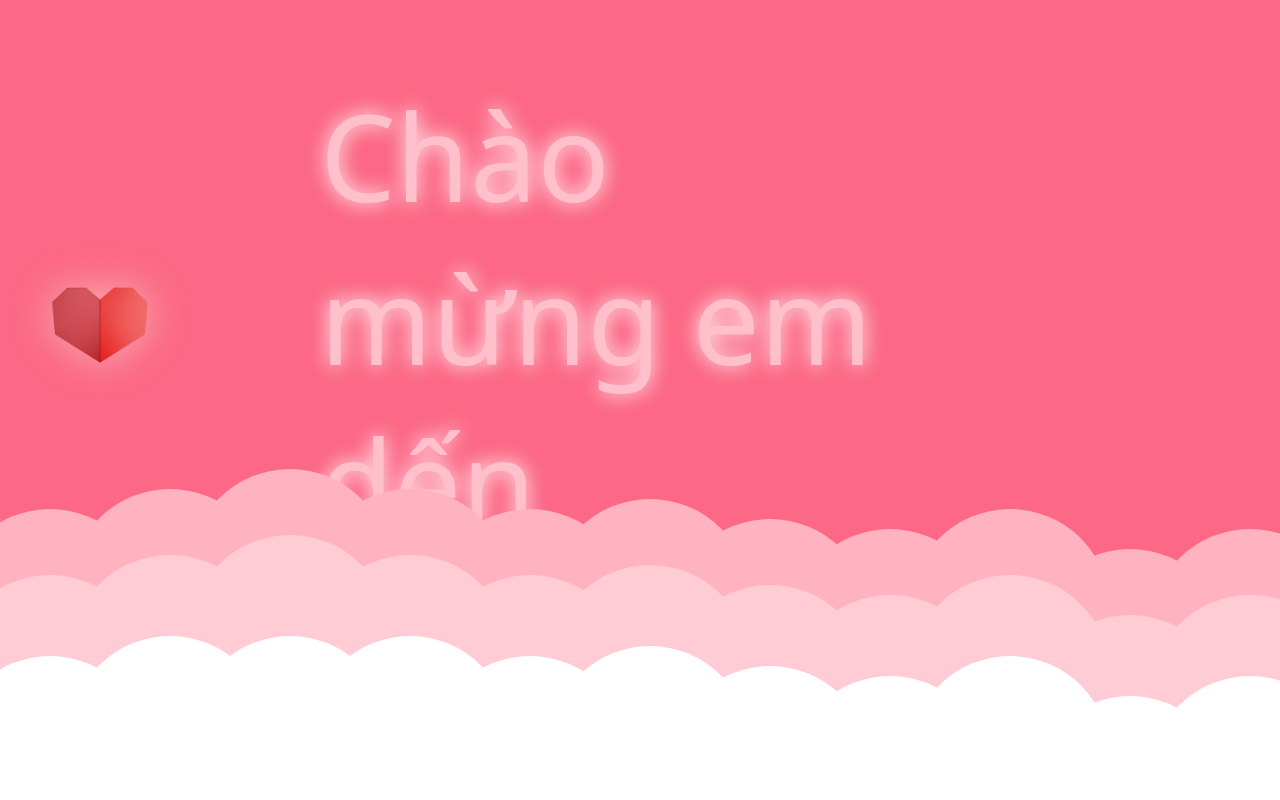
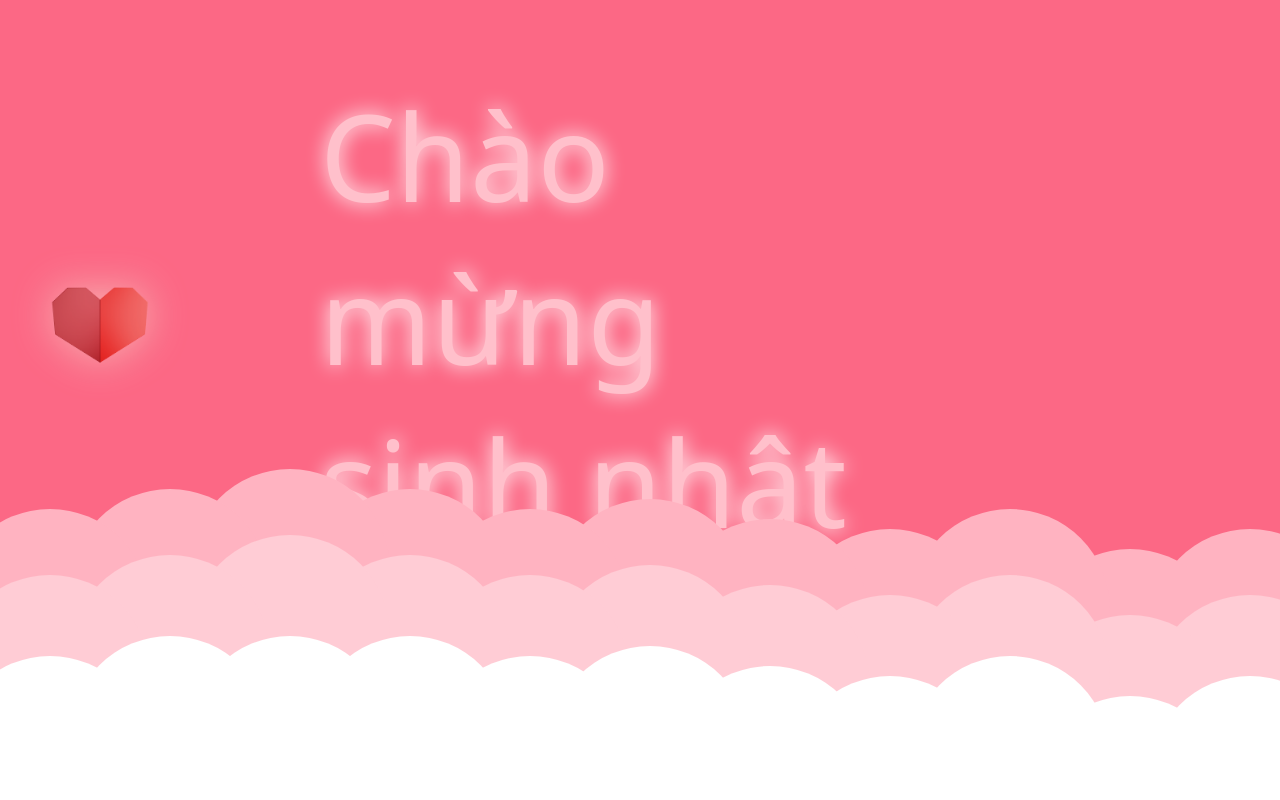
Before and after one commit to NgChuThanhNhan/Letter4myluv4.github.io, a plain HTML site: page index.html in a window 1280 px wide. Drawn offline with Linux system fonts and the light colour scheme; a web font is replaced by a local one.

Commit message:
Update index.html

```diff
--- a/index.html
+++ b/index.html
@@ -26,8 +26,8 @@
         <img class="paperHeart paperHeart6" style="--time: 3s" src="./img/paperHeart.webp" alt="">
 
         <div class="boxTitle">
-            <p class="firstTitle partTitle">Chào mừng em dến</p>
-            <p class="secondTitle partTitle"> với thế giới của anhh</p>
+            <p class="firstTitle partTitle">Chào mừng </p>
+            <p class="secondTitle partTitle">sinh nhật của em💖</p>
         </div>
 
         <div class="boxCloud">
```
